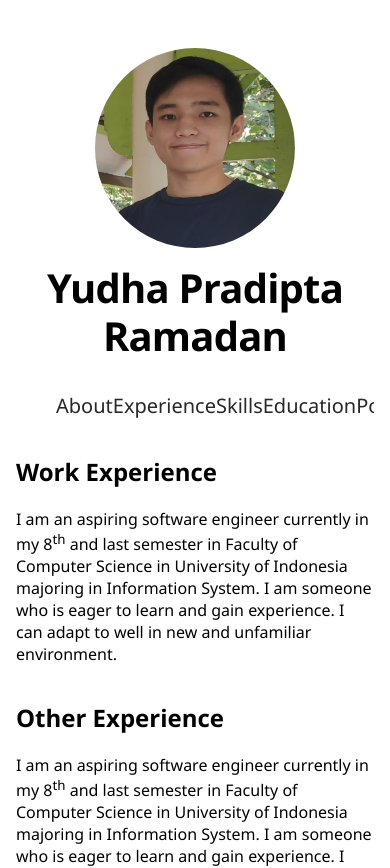
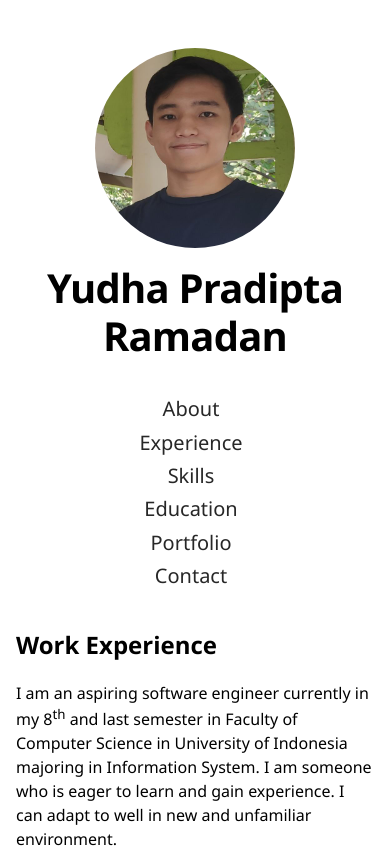
Before and after one commit to yudhapradiptar/personal-website, a Next.js app: page /experience in a window 390 px wide. Shown: the top 868 px of the page. Built offline with nearby package versions, Linux system fonts and the light colour scheme.

Commit message:
feat: responsive mobile

```diff
--- a/src/components/layout.tsx
+++ b/src/components/layout.tsx
@@ -25,7 +25,7 @@ const Layout = ({ about, experience, skills, education, contact }) => {
         </header>
         <nav className={styles.navigation}>
           <ul className={styles.navigationRow}>
-            <li className={styles.navigationRow__item}>
+            <li>
               <Link href="/">
                 <a>About</a>
               </Link>
--- a/src/pages/experience.tsx
+++ b/src/pages/experience.tsx
@@ -1,6 +1,6 @@
 import Head from "next/head";
 import Layout from "../components/layout";
-import styles from "../styles/skills.module.scss";
+import styles from "../styles/experience.module.scss";
 
 const Experience = () => {
   return (
--- a/src/styles/_config.scss
+++ b/src/styles/_config.scss
@@ -1,2 +1,9 @@
 $primary-color: #272727;
-$secondary-color: #A29C9B;
+$secondary-color: #a29c9b;
+
+.paragraph {
+  font-size: 1rem;
+  line-height: 1.5;
+}
+
+$mobile: 800px;
--- a/src/styles/about.module.scss
+++ b/src/styles/about.module.scss
@@ -1,3 +1,5 @@
+@import 'config';
+
 .container {
   display: flex;
   flex-direction: column;
@@ -10,11 +12,6 @@
     font-size: 1.5rem;
 }
 
-.paragraph {
-    font-size: 1rem;
-    line-height: 1.5;
-}
-
 .superscript {
   font-size: 0.5rem;
 }
--- a/src/styles/experience.module.scss
+++ b/src/styles/experience.module.scss
@@ -1,3 +1,5 @@
+@import 'config';
+
 .container {
   display: flex;
   flex-direction: column;
@@ -9,8 +11,3 @@
 .heading {
   font-size: 1.5rem;
 }
-
-.paragraph {
-  font-size: 1rem;
-  line-height: 1.5;
-}
--- a/src/styles/globals.scss
+++ b/src/styles/globals.scss
@@ -13,3 +13,8 @@ a {
 * {
   box-sizing: border-box;
 }
+
+// .paragraph {
+//   font-size: 1rem;
+//   line-height: 1.5;
+// }
--- a/src/styles/layout.module.scss
+++ b/src/styles/layout.module.scss
@@ -1,12 +1,22 @@
-@import 'config';
+@import "config";
+
+@mixin flexCenter($direction) {
+  display: flex;
+  flex-direction: $direction;
+  justify-content: space-evenly;
+}
+
+@mixin mobile {
+  @media (max-width: $mobile) {
+    @content;
+  }
+}
 
 .container {
-  display: flex;
-  flex-direction: column;
+  @include flexCenter(column);
   max-width: 50rem;
   padding: 0 1rem;
   margin: 3rem auto 0;
-  justify-content: space-evenly;
 }
 
 .containerWrap {
@@ -43,15 +53,22 @@
   justify-content: space-evenly;
   overflow: hidden;
   list-style-type: none;
-  padding-right: 1rem;
+  padding-right: 3rem;
 
-  a {
+  @include mobile {
+    flex-direction: column;
+  }
+
+  li {
+    @include mobile {
+      margin: 0.2rem;
+    }
     font-size: 1.25rem;
     text-decoration: none;
     color: $primary-color;
   }
 
-  a:hover {
+  li:hover {
     color: $secondary-color;
   }
 }
```
